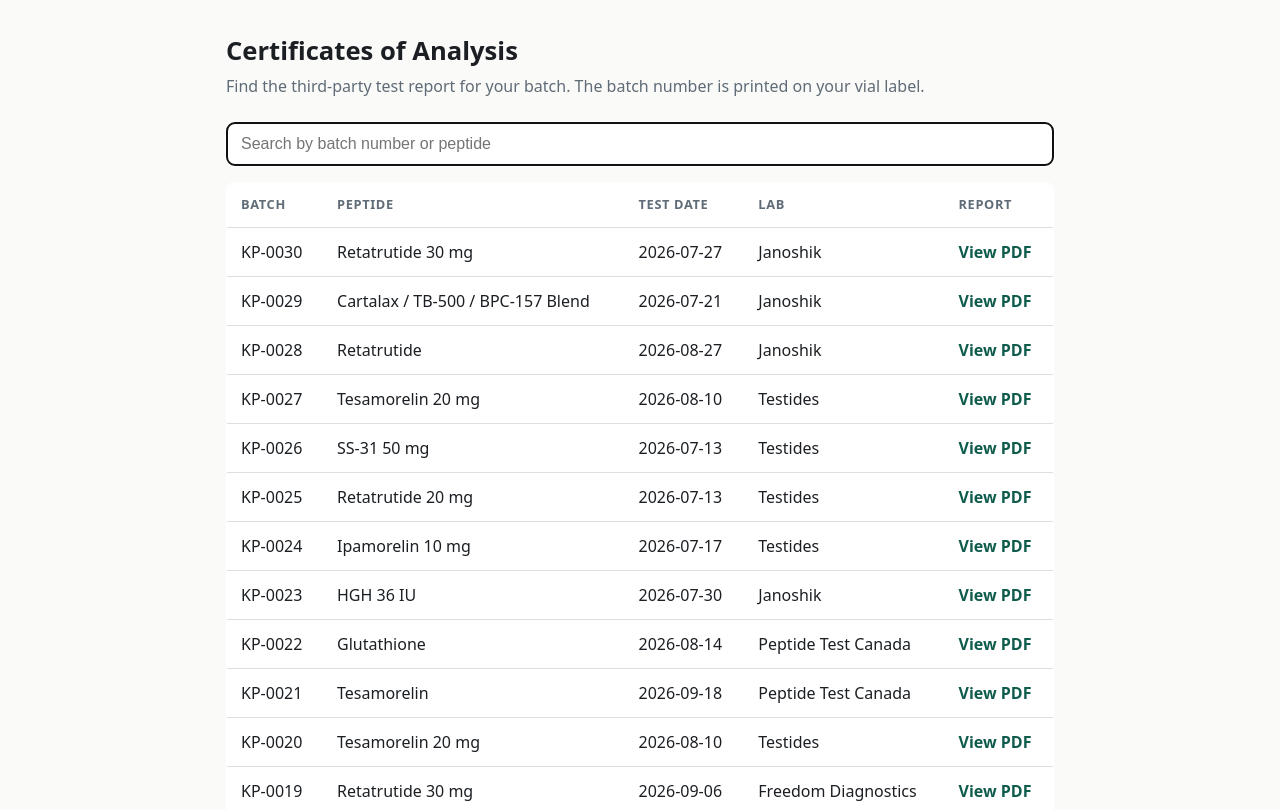
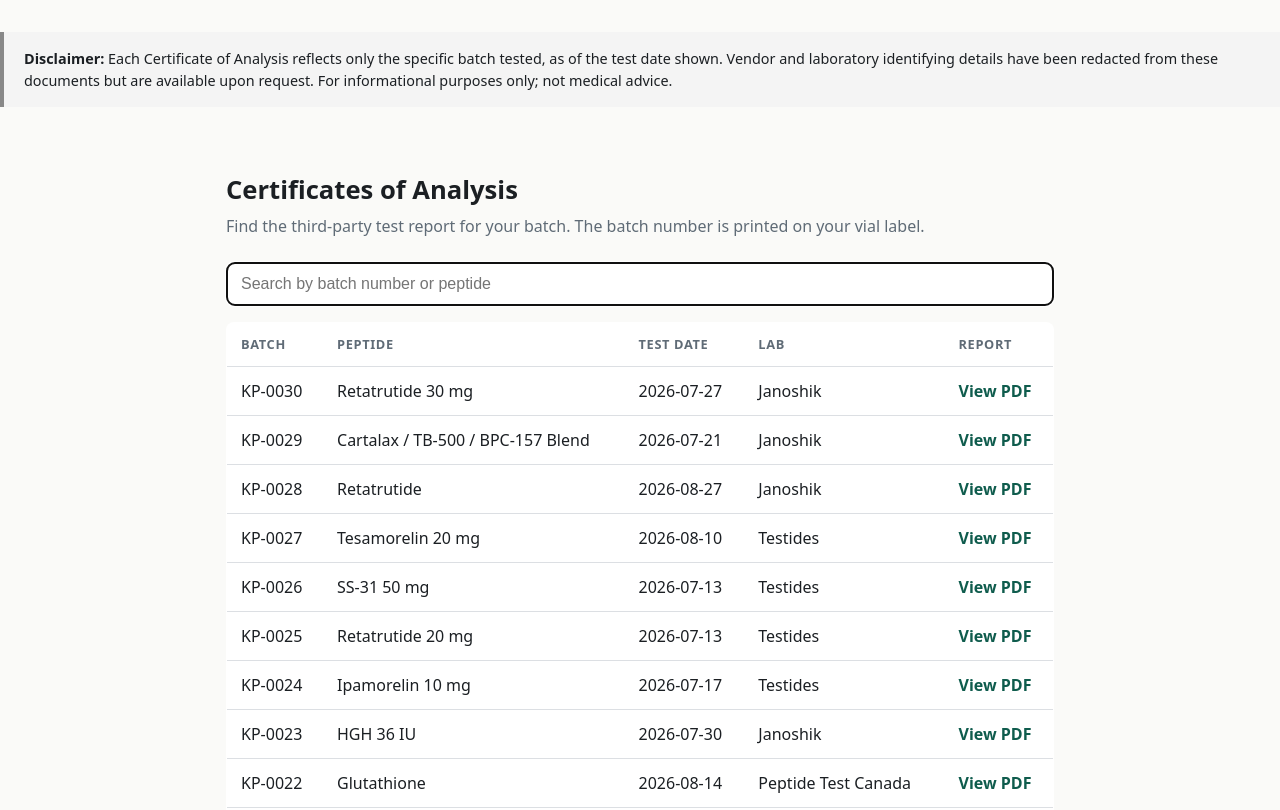
Before and after one commit to korahpeptides/korah-coa, a plain HTML site: page public/index.html in a window 1280 px wide. Shown: the top 810 px of the page. Drawn offline with Linux system fonts and the light colour scheme.

Commit message:
Add disclaimer to index.html
Added a disclaimer paragraph to the index.html file.

```diff
--- a/public/index.html
+++ b/public/index.html
@@ -27,7 +27,12 @@
   @media (max-width:560px) { .hide-sm { display:none; } th, td { padding:10px 8px; } }
 </style>
 </head>
-<body>
+<p style="margin:2rem 0;padding:1rem 1.25rem;border-left:4px solid #888;background:#f4f4f4;font-size:0.9rem;line-height:1.5;">
+  <strong>Disclaimer:</strong> Each Certificate of Analysis reflects only the specific batch
+  tested, as of the test date shown. Vendor and laboratory identifying details have been
+  redacted from these documents but are available upon request. For informational purposes only; not medical advice.
+</p>
+  <body>
 <main>
   <h1>Certificates of Analysis</h1>
   <p class="sub">Find the third-party test report for your batch. The batch number is printed on your vial label.</p>
```
